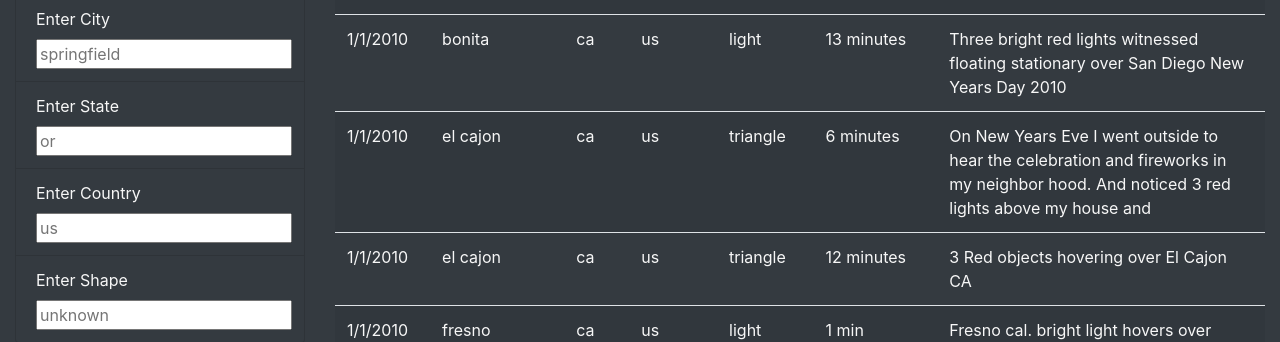
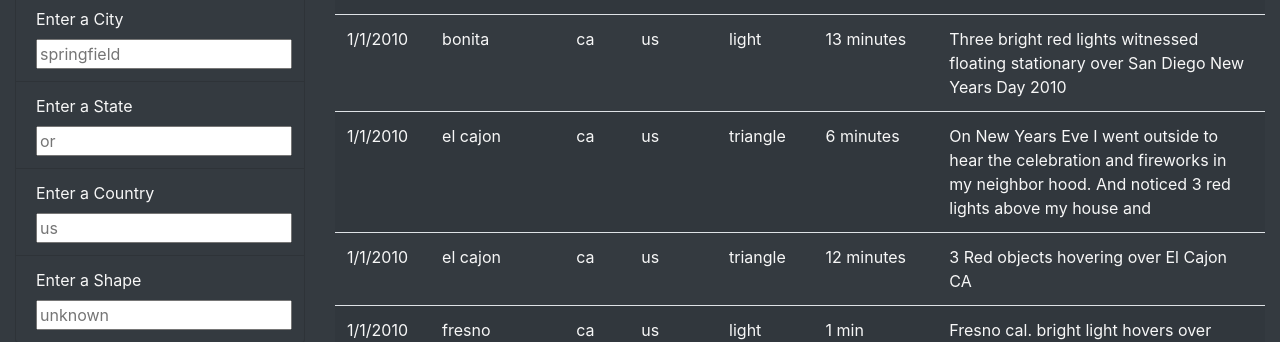
Before and after one commit to RH015/UFOs, a plain HTML site: page index.html in a window 1280 px wide. Shown: the part 872-1214 px from the top of the page. Drawn offline with nearby package versions, Linux system fonts and the light colour scheme.

Commit message:
Update index.html

```diff
--- a/index.html
+++ b/index.html
@@ -52,19 +52,19 @@
 
                 </li>
                 <li class="list-group-item bg-dark">
-                  <label for="city">Enter City</label>
+                  <label for="city">Enter a City</label>
                   <input type="text" placeholder="springfield" id="city" style="text-transform:lowercase"/>
               </li>
               <li class="list-group-item bg-dark">
-                  <label for="state">Enter State</label>
+                  <label for="state">Enter a State</label>
                   <input type="text" placeholder="or" id="state" style="text-transform:lowercase"/>
               </li>
               <li class="list-group-item bg-dark">
-                  <label for="country">Enter Country</label>
+                  <label for="country">Enter a Country</label>
                   <input type="text" placeholder="us" id="country" style="text-transform:lowercase"/>
               </li>
               <li class="list-group-item bg-dark">
-                  <label for="shape">Enter Shape</label>
+                  <label for="shape">Enter a Shape</label>
                   <input type="text" placeholder="unknown" id="shape" style="text-transform:lowercase"/>
 
                 </li>
```
